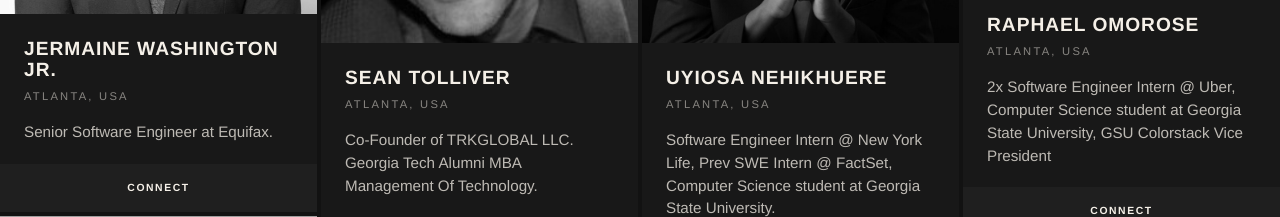
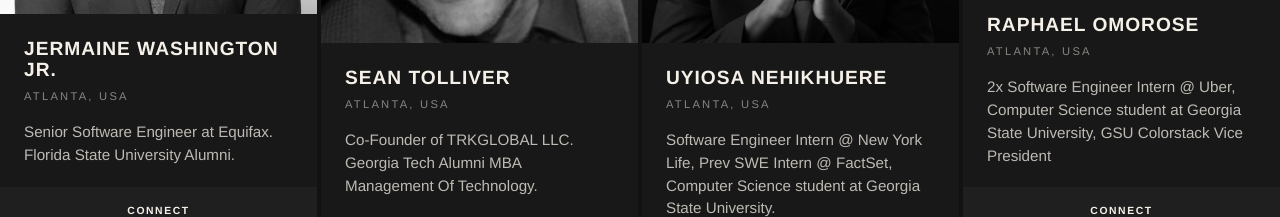
Before and after one commit to sheldenr/vrtue-web, a React (Vite) app: page / in a window 1280 px wide. Shown: the part 800-1017 px from the top of the page. Built offline with nearby package versions, Linux system fonts and the light colour scheme; grey boxes are pictures that could not be loaded.

Commit message:
Updated description

```diff
--- a/src/pages/Home.jsx
+++ b/src/pages/Home.jsx
@@ -9,7 +9,7 @@ import seanImage from '../assets/sean-tolliver.jpg';
 import jermaineImage from '../assets/jermaine-washington.jpg';
 
 const talentData = [
-  { id: 5, name: 'Jermaine Washington Jr.', location: 'Atlanta, USA', role: 'Senior Software Engineer at Equifax.', socialLink: 'https://www.linkedin.com/in/jermainewashingtonjr/', image: jermaineImage, aspectRatio: '1.1/1' },
+  { id: 5, name: 'Jermaine Washington Jr.', location: 'Atlanta, USA', role: 'Senior Software Engineer at Equifax. Florida State University Alumni.', socialLink: 'https://www.linkedin.com/in/jermainewashingtonjr/', image: jermaineImage, aspectRatio: '1.1/1' },
   { id: 4, name: 'Sean Tolliver', location: 'Atlanta, USA', role: 'Co-Founder of TRKGLOBAL LLC. Georgia Tech Alumni MBA Management Of Technology.', socialLink: 'https://www.linkedin.com/in/seantolliver/', image: seanImage, aspectRatio: '1/1' },
   { id: 1, name: 'Uyiosa Nehikhuere', location: 'Atlanta, USA', role: 'Software Engineer Intern @ New York Life, Prev SWE Intern @ FactSet, Computer Science student at Georgia State University.', socialLink: 'https://www.linkedin.com/in/uyiosa-nehikhuere-16406328b/', image: uyiosaImage, aspectRatio: '1/1' },
   { id: 3, name: 'Raphael Omorose', location: 'Atlanta, USA', role: '2x Software Engineer Intern @ Uber, Computer Science student at Georgia State University, GSU Colorstack Vice President', socialLink: 'https://www.linkedin.com/in/raphaelomorose/', image: raphaelImage, aspectRatio: '1.2/1' },
```
